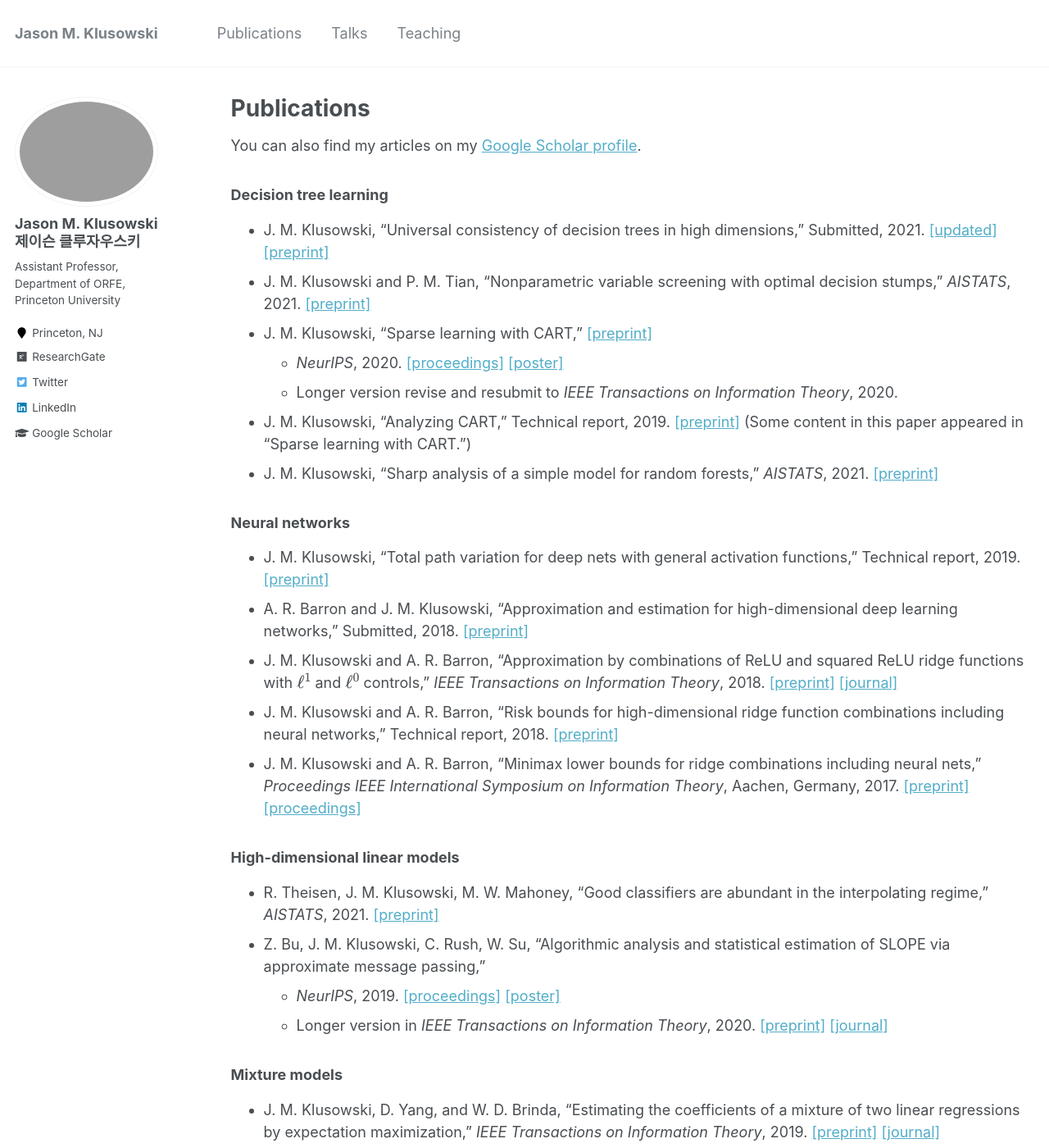
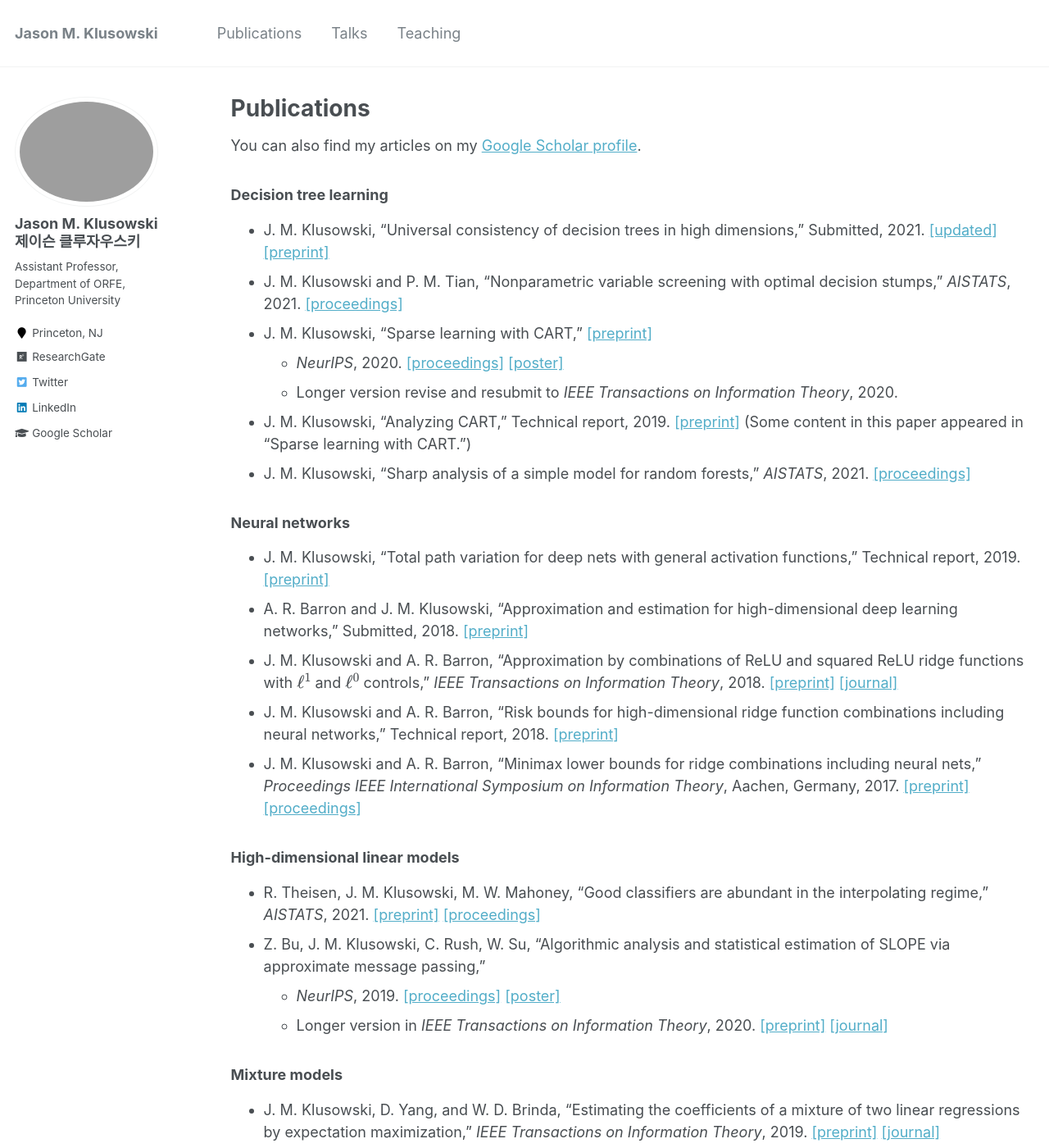
Before and after one commit to jasonklusowski/jasonklusowski.github.io, a Jekyll site: the page built from _pages/publications.md, in a window 1280 px wide and 1400 px high. Shown: the whole window at 82% size. Built offline with Jekyll 4.4.1, drawn with Linux system fonts in a browser that asks for light colours; formulas are drawn with MathJax 3.

Commit message:
Update publications.md

```diff
--- a/_pages/publications.md
+++ b/_pages/publications.md
@@ -10,12 +10,12 @@ You can also find my articles on my [Google Scholar profile](https://scholar.goo
 ### Decision tree learning
 
 * J. M. Klusowski, "Universal consistency of decision trees in high dimensions," Submitted, 2021. [[updated]](https://jasonklusowski.github.io/files/cart_adapt.pdf) [[preprint]](https://arxiv.org/pdf/2104.13881.pdf)
-* J. M. Klusowski and P. M. Tian, "Nonparametric variable screening with optimal decision stumps," _AISTATS_, 2021. [[preprint]](https://arxiv.org/pdf/2011.02683.pdf)
+* J. M. Klusowski and P. M. Tian, "Nonparametric variable screening with optimal decision stumps," _AISTATS_, 2021. [[proceedings]](http://proceedings.mlr.press/v130/klusowski21a/klusowski21a.pdf)
 * J. M. Klusowski, "Sparse learning with CART," [[preprint]](https://arxiv.org/pdf/2006.04266.pdf)
   - _NeurIPS_, 2020. [[proceedings]](https://papers.nips.cc/paper/2020/file/85fc37b18c57097425b52fc7afbb6969-Paper.pdf) [[poster]](https://jasonklusowski.github.io/files/cart_poster.pdf)
   - Longer version revise and resubmit to _IEEE Transactions on Information Theory_, 2020.
 * J. M. Klusowski, "Analyzing CART," Technical report, 2019. [[preprint]](https://arxiv.org/pdf/1906.10086.pdf) (Some content in this paper appeared in "Sparse learning with CART.")
-* J. M. Klusowski, "Sharp analysis of a simple model for random forests," _AISTATS_, 2021. [[preprint]](https://arxiv.org/pdf/1805.02587.pdf)
+* J. M. Klusowski, "Sharp analysis of a simple model for random forests," _AISTATS_, 2021. [[proceedings]](http://proceedings.mlr.press/v130/klusowski21b/klusowski21b.pdf)
 
 ### Neural networks
 
@@ -27,7 +27,7 @@ You can also find my articles on my [Google Scholar profile](https://scholar.goo
 
 ### High-dimensional linear models
 
-* R. Theisen, J. M. Klusowski, M. W. Mahoney, "Good classifiers are abundant in the interpolating regime," _AISTATS_, 2021. [[preprint]](https://arxiv.org/pdf/2006.12625.pdf)
+* R. Theisen, J. M. Klusowski, M. W. Mahoney, "Good classifiers are abundant in the interpolating regime," _AISTATS_, 2021. [[preprint]](https://arxiv.org/pdf/2006.12625.pdf) [[proceedings]](http://proceedings.mlr.press/v130/theisen21a/theisen21a.pdf)
 * Z. Bu, J. M. Klusowski, C. Rush, W. Su, "Algorithmic analysis and statistical estimation of SLOPE via approximate message passing,"
   - _NeurIPS_, 2019. [[proceedings]](http://papers.neurips.cc/paper/9134-algorithmic-analysis-and-statistical-estimation-of-slope-via-approximate-message-passing) [[poster]](https://jasonklusowski.github.io/files/SLOPEAMP_poster.pdf)
   - Longer version in _IEEE Transactions on Information Theory_, 2020. [[preprint]](https://arxiv.org/pdf/1907.07502.pdf) [[journal]](https://ieeexplore.ieee.org/document/9204751)
```
